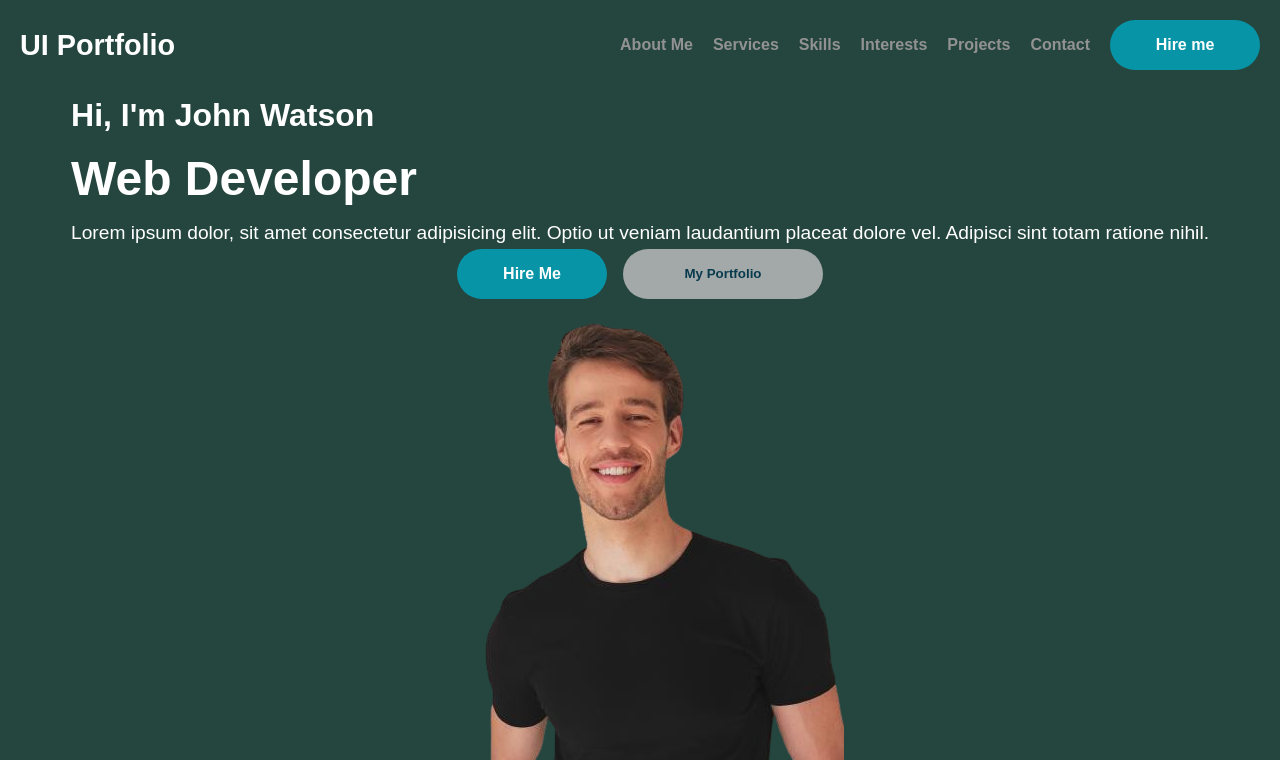
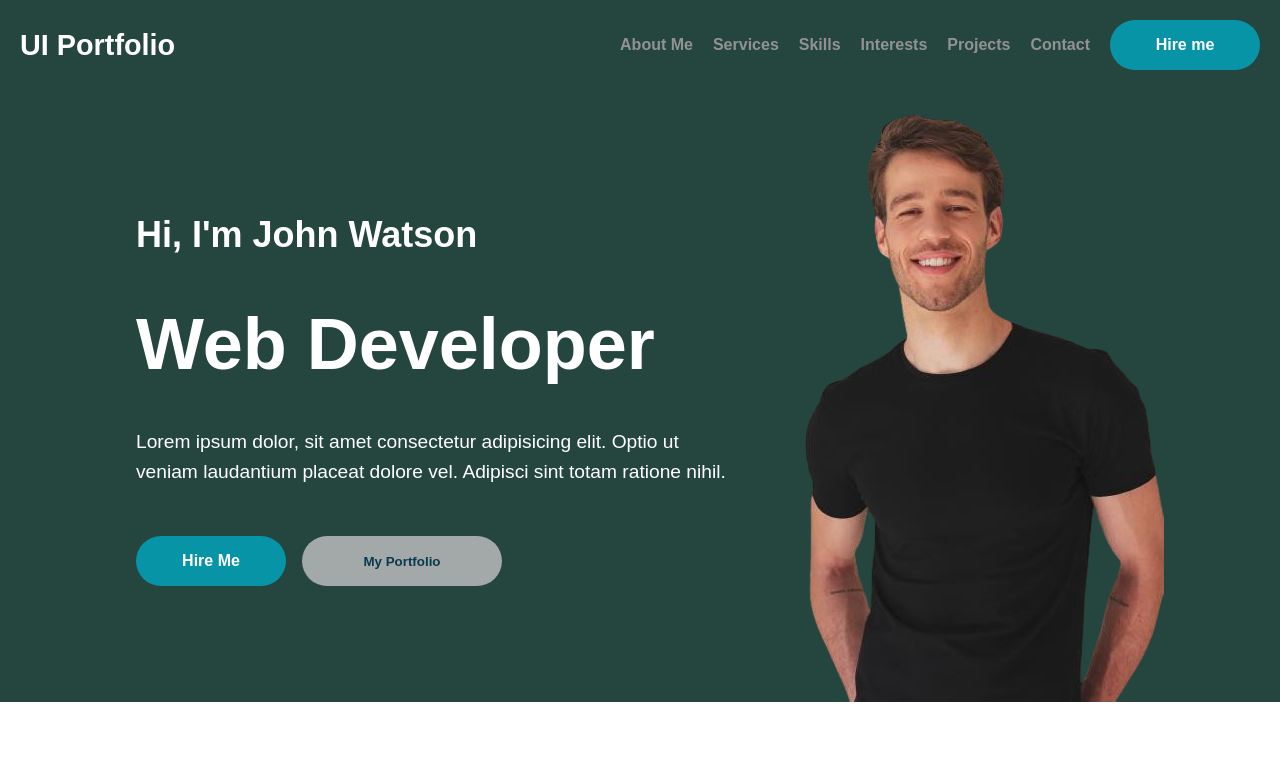
Before and after one commit to paulkeysdev/Web-Dev-Portfolio_Assignment, a plain HTML site: page index.html in a window 1280 px wide. Shown: the top 760 px of the page. Drawn offline with Linux system fonts and the light colour scheme.

Commit message:
checking branches

```diff
--- a/styles.css
+++ b/styles.css
@@ -90,16 +90,28 @@ header nav ul li a:hover {
 
 .intro {
   display: flex;
+  width: 50%;
+  /* margin: 0 auto; */
   padding: 0 20px;
   flex-direction: column;
   justify-content: left;
   text-align: left;
 }
 
+.intro h1 {
+    margin-bottom: 24px;
+    font-size: 72px;
+}
+
+.intro h2 {
+    font-size: 36px;
+    margin-bottom: 24px;
+}
 .intro-buttons {
     display: flex;
-    justify-content: center;
+    justify-content: left;
     gap: 1rem;
+    margin-top: 48px;
 }
 
 .portfolio-link {
```
